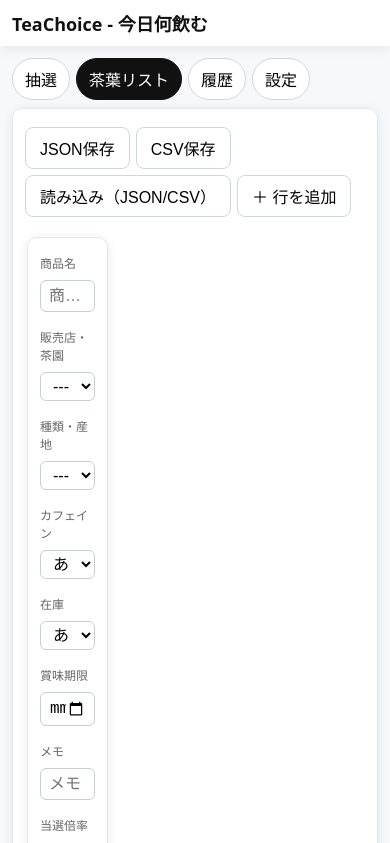
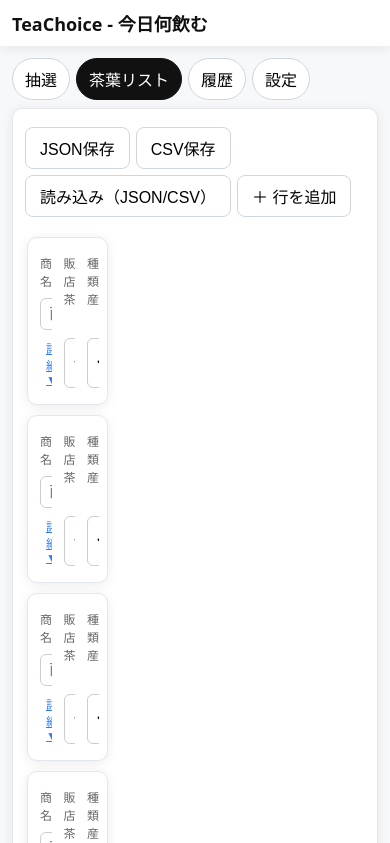
Before and after one commit to Nagi-Inaba/tea-picker, a plain HTML site: page index.html in a window 390 px wide. Both pictures are taken after a click on the button "茶葉リスト". Shown: the top 843 px of the page. Drawn offline with Linux system fonts and the light colour scheme.

Commit message:
feat: add collapsible details to tea list on mobile

```diff
--- a/index.html
+++ b/index.html
@@ -139,6 +139,8 @@
   .item .del{border:1px solid #b00020;background:#fff;color:#b00020;font-size:14px;border-radius:6px;cursor:pointer;padding:2px 6px}
   .row{display:flex;gap:6px;margin-top:6px}
 
+  .toggle-details{display:none;margin-top:4px;color:#2b7cff;background:none;border:none;cursor:pointer;font-size:12px;text-decoration:underline;}
+
   #teaTable .cell-label {
     position: absolute;
     width: 1px;
@@ -157,7 +159,9 @@
   #teaTable { border-collapse: separate; }
   #teaTable thead { display: none; }
   #teaTable tr {
-    display: block;
+    display: grid;
+    grid-template-columns: repeat(3,1fr);
+    gap: 8px;
     margin: 10px 0;
     border: 1px solid #e4e7ee;
     border-radius: 10px;
@@ -174,6 +178,9 @@
     background: transparent;
   }
   #teaTable td::before { display: none; }
+  #teaTable tr td:nth-child(n+4){grid-column:span 3;}
+  #teaTable tr:not(.show-details) td:nth-child(n+4){display:none;}
+  .toggle-details{display:inline-block;}
   #teaTable .cell-label {
     position: static;
     width: auto;
@@ -599,7 +606,7 @@ function renderAllBrandSelects(){
     const id = `row-${++rowIdCounter}`;
     tr.innerHTML=`
 
-  <td class="editable"><label for="${id}-name" class="cell-label">商品名</label><input id="${id}-name" type="text" placeholder="商品名"></td>
+  <td class="editable"><label for="${id}-name" class="cell-label">商品名</label><input id="${id}-name" type="text" placeholder="商品名"><button type="button" class="toggle-details" aria-expanded="false">詳細▼</button></td>
   <td><label for="${id}-brand" class="cell-label">販売店・茶園</label><select id="${id}-brand" class="brandSel"></select></td>
   <td><label for="${id}-type" class="cell-label">種類・産地</label><select id="${id}-type" class="typeSel"></select></td>
   <td><label for="${id}-caf" class="cell-label">カフェイン</label><select id="${id}-caf"><option>あり</option><option>なし</option></select></td>
@@ -615,6 +622,12 @@ function renderAllBrandSelects(){
  `;
     renderBrandOptions(tr.querySelector(".brandSel"));
     renderTypeSelect(tr.querySelector(".typeSel"));
+    const tog = tr.querySelector('.toggle-details');
+    tog.addEventListener('click', () => {
+      const expanded = tr.classList.toggle('show-details');
+      tog.setAttribute('aria-expanded', expanded);
+      tog.textContent = expanded ? '閉じる▲' : '詳細▼';
+    });
     return tr;
   }
 
```
